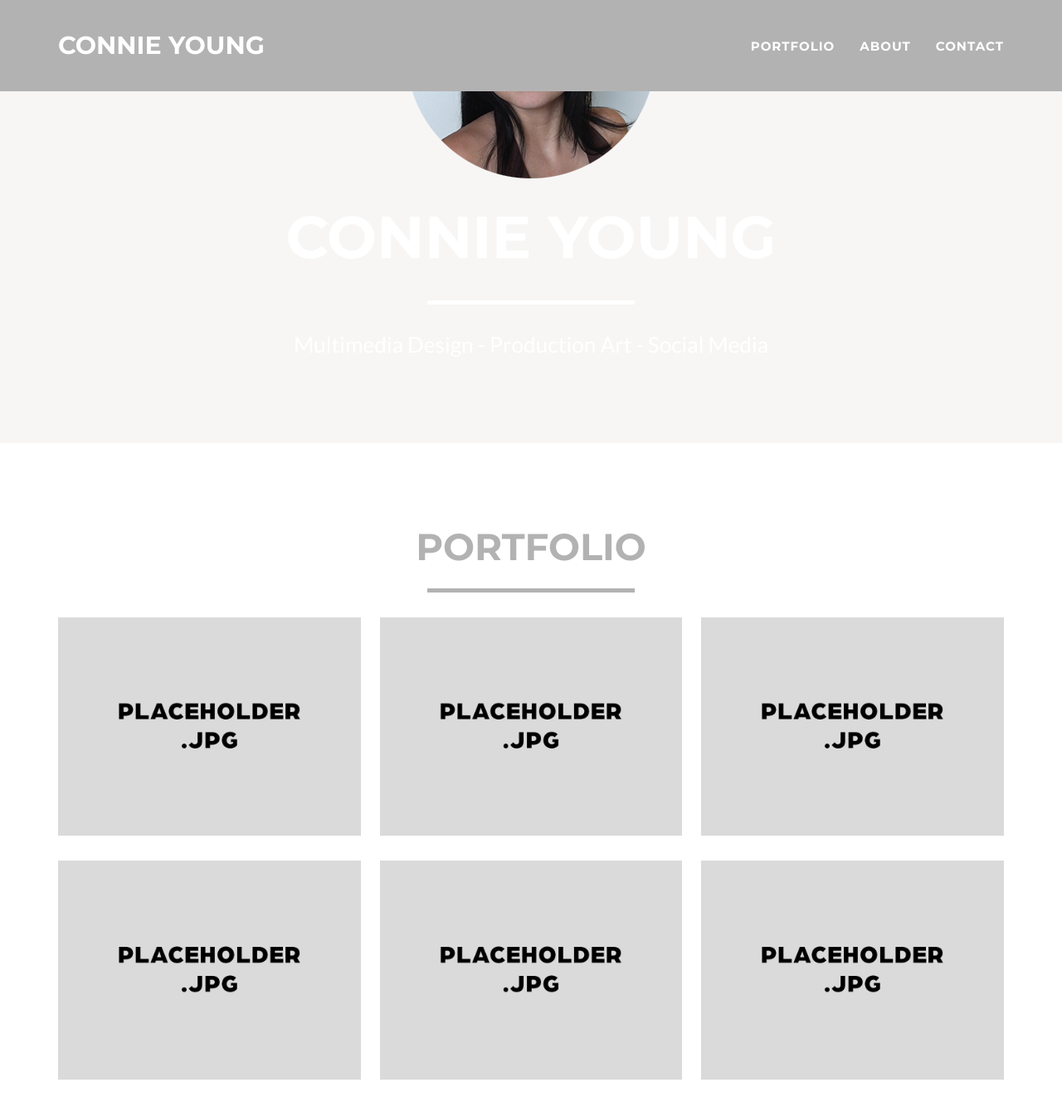
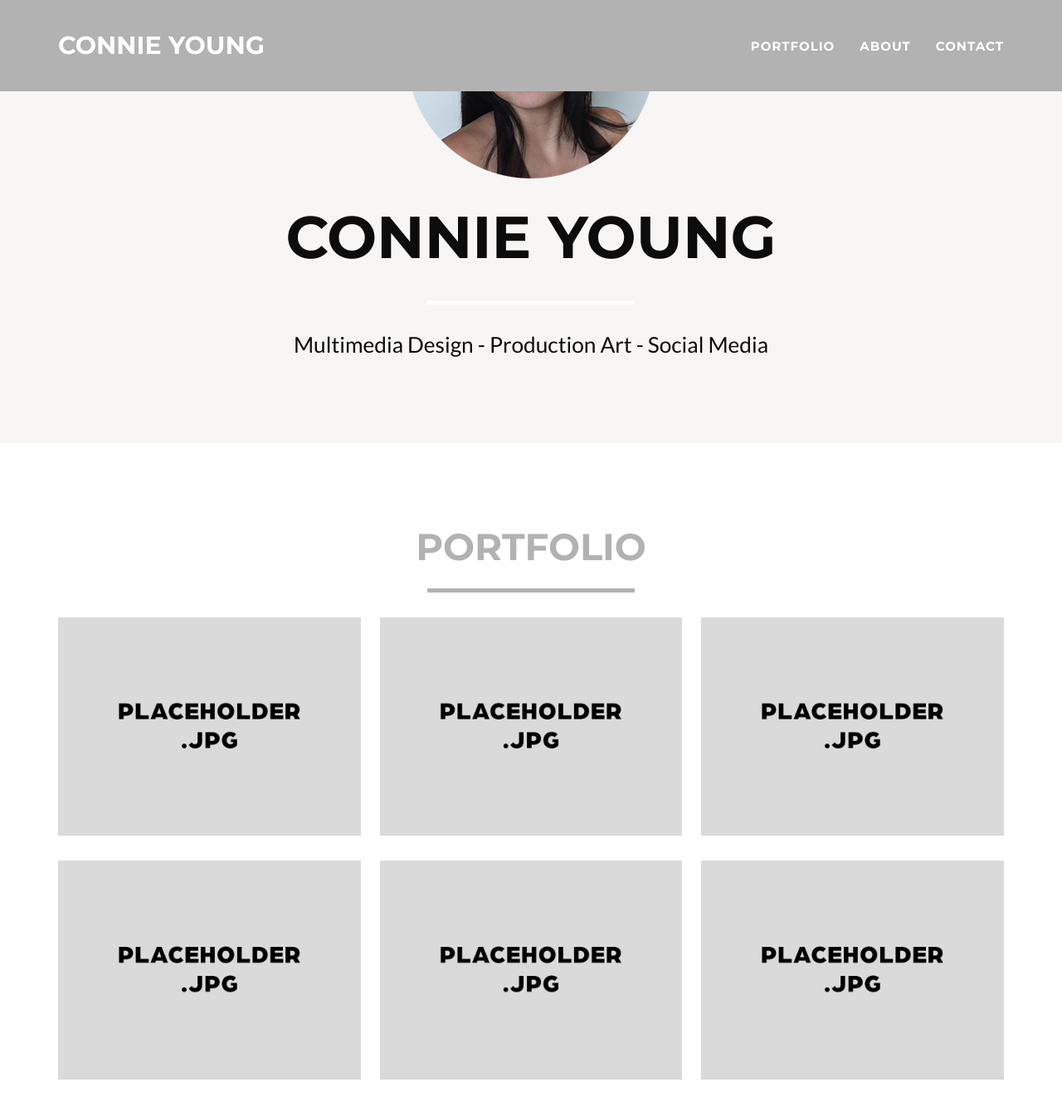
Before and after one commit to conniemyou/cyoung-portfolio, a Jekyll site: the page built from _posts/2014-07-18-project-1.markdown, in a window 1280 px wide and 1400 px high, scrolled down 285 px. Shown: the top 1340 px of the window at 83% size. Built offline with Jekyll 4.4.1, drawn with Linux system fonts in a browser that asks for light colours.

Commit message:
color accent test header

```diff
--- a/_includes/css/main.css
+++ b/_includes/css/main.css
@@ -66,7 +66,7 @@ hr.star-primary:after {
 
 header {
     text-align: center;
-    color: #fff;
+    color: #{{ site.color.accent }};
     background: #{{ site.color.tertiary }};
 }
 
```
